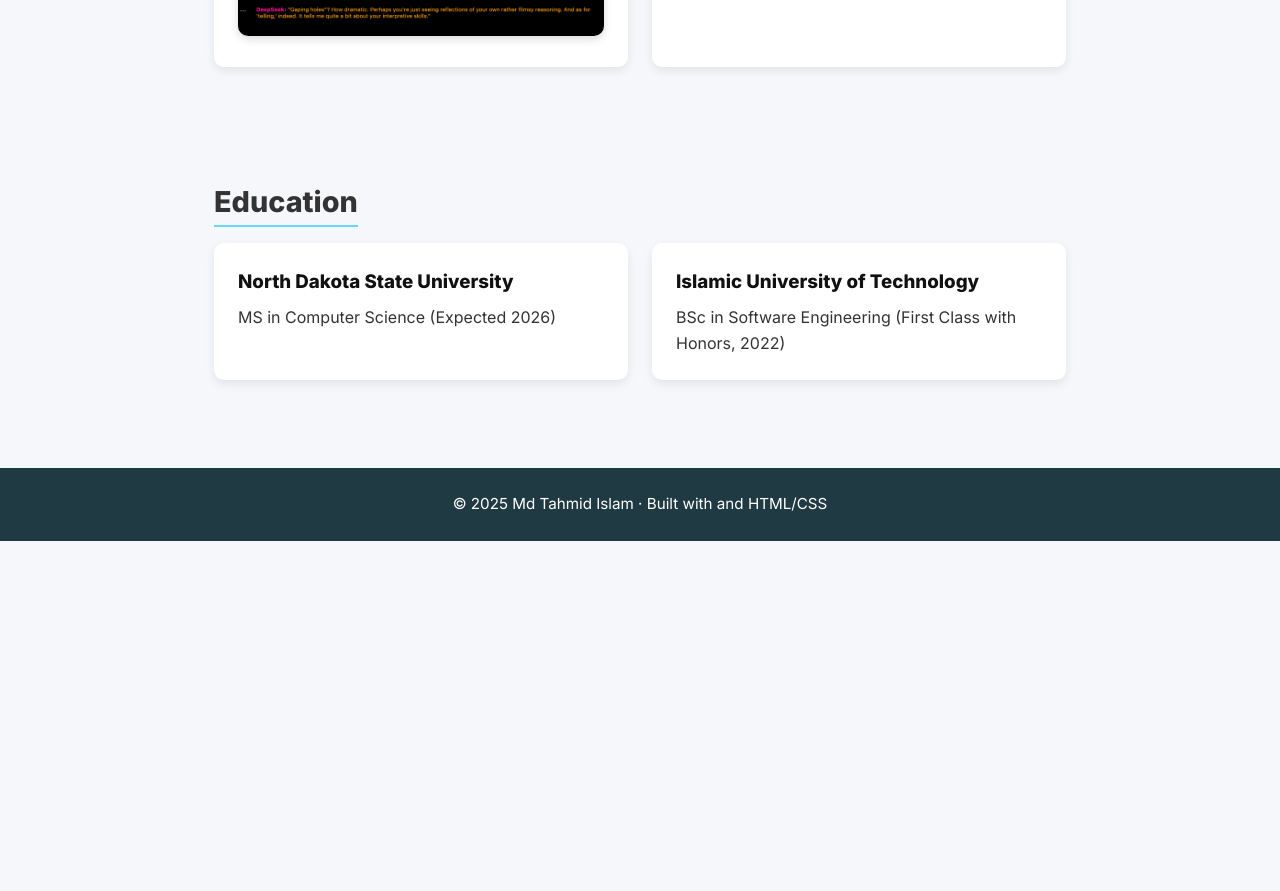
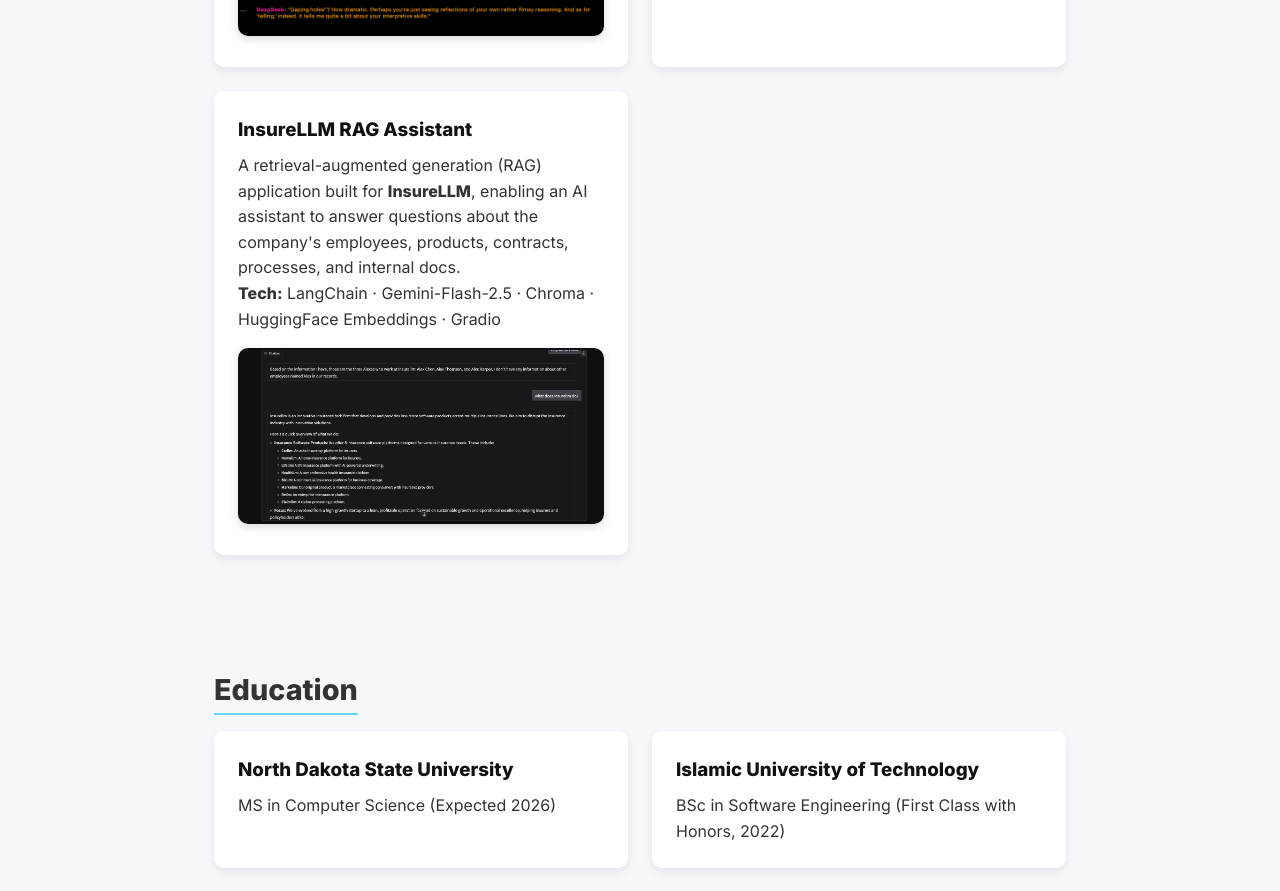
Before and after one commit to tahmid1234/tahmid1234.github.io, a plain HTML site: page index.html in a window 1280 px wide. Shown: the part 2067-2958 px from the top of the page. Before the commit the page ends 2608 px from the top, so only its background shows below. Drawn offline with Linux system fonts and the light colour scheme.

Commit message:
Update index.html

```diff
--- a/index.html
+++ b/index.html
@@ -120,6 +120,20 @@
       <img src="https://raw.githubusercontent.com/tahmid1234/tahmid1234.github.io/main/tic_tac_toe.png" alt="Tic Tac Toe LLM Game Screenshot">
     </div>
   </div>
+  <div class="card">
+  <h3>InsureLLM RAG Assistant</h3>
+  <p>
+    A retrieval-augmented generation (RAG) application built for
+    <b>InsureLLM</b>, enabling an AI assistant to answer questions about the
+    company's employees, products, contracts, processes, and internal docs.
+  </p>
+  <p><b>Tech:</b> LangChain · Gemini-Flash-2.5 · Chroma · HuggingFace Embeddings · Gradio</p>
+
+  <!-- Add your screenshot here -->
+  <div class="project-image">
+    <img src="https://raw.githubusercontent.com/tahmid1234/tahmid1234.github.io/refs/heads/main/rag_app.png" alt="InsureLLM RAG App Screenshot">
+  </div>
+</div>
 </div>
   </section>
 
```
